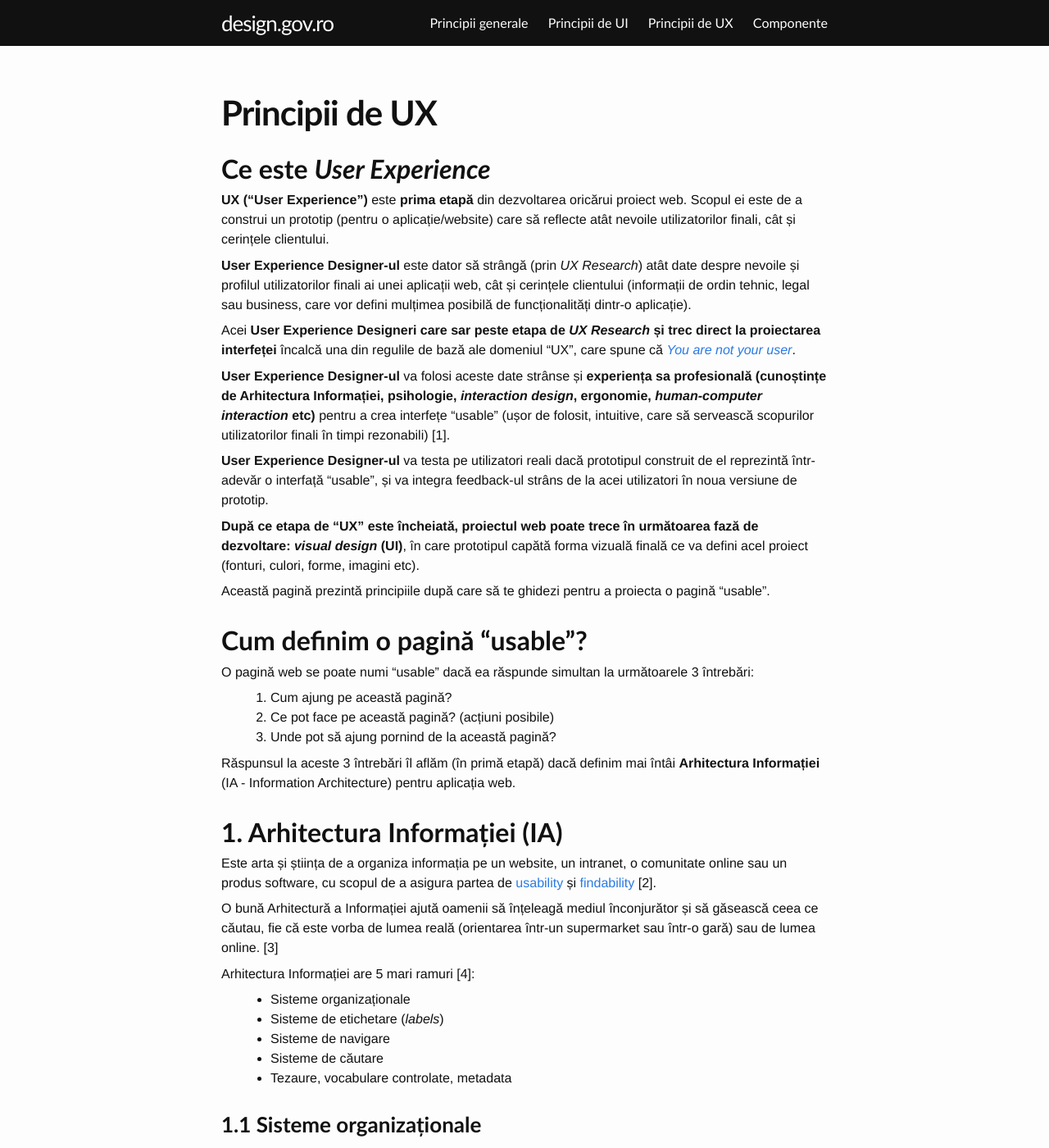
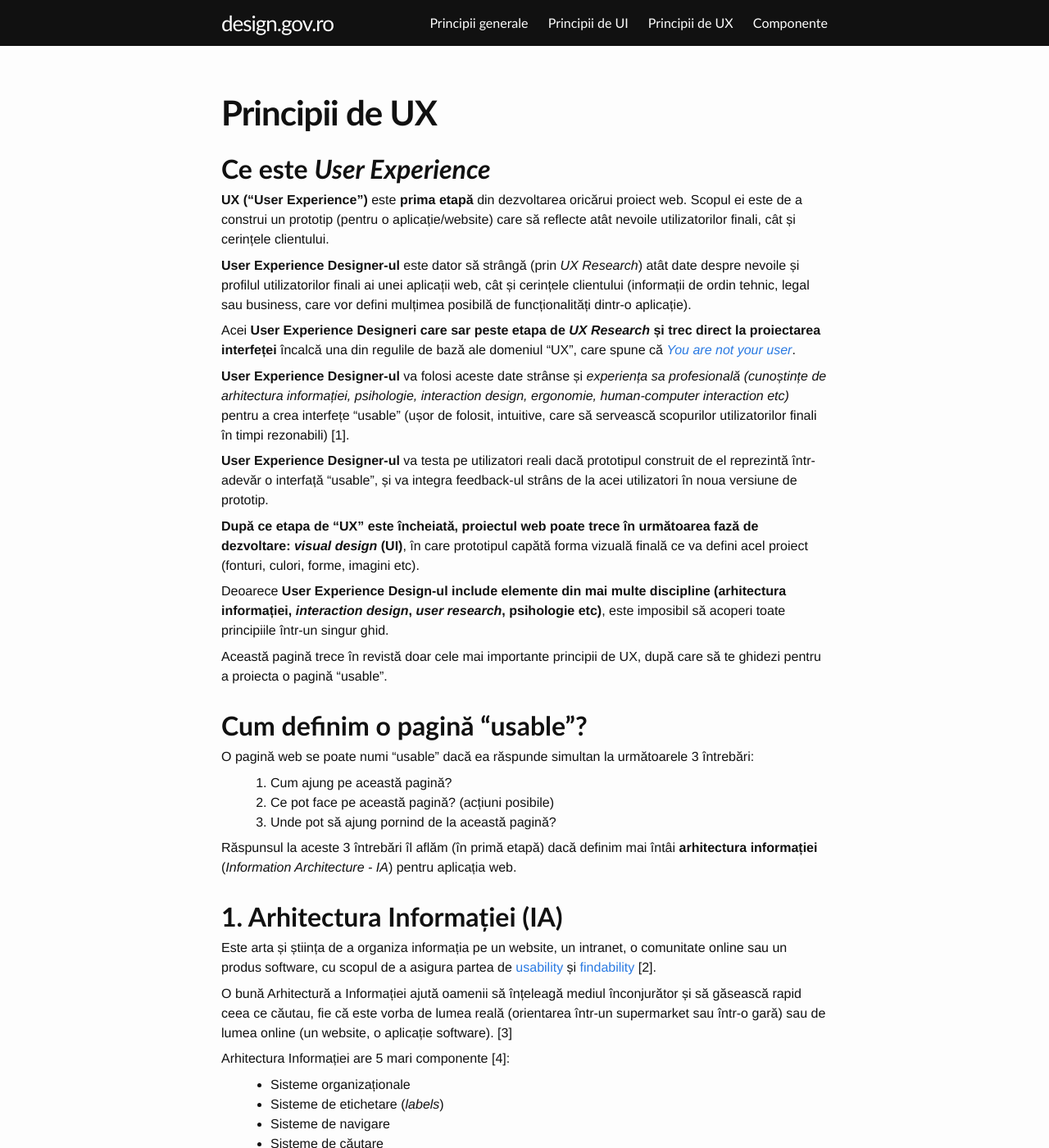
Before and after one commit to gov-ithub/govro-design, a Jekyll site: the page built from 3-ux.md, in a window 1280 px wide and 1400 px high. Shown: the whole window at 82% size. Built offline with Jekyll 4.4.1, drawn with Linux system fonts in a browser that asks for light colours.

Commit message:
Scurtă actualizare a introducerii în UX

```diff
--- a/3 - ux.md
+++ b/3-ux.md
@@ -14,17 +14,18 @@ cât și cerințele clientului (informații de ordin tehnic, legal sau business,
 Acei **User Experience Designeri care sar peste etapa de _UX Research_ și trec direct la proiectarea interfeței** încalcă una din regulile de bază ale domeniul "UX",
 care spune că [_You are not your user_](http://uxmyths.com/post/715988395/myth-you-are-like-your-users).
 
-**User Experience Designer-ul** va folosi aceste date strânse și **experiența sa profesională (cunoștințe de Arhitectura Informației,
-psihologie, _interaction design_, ergonomie, _human-computer interaction_ etc)** pentru a crea interfețe "usable"
+**User Experience Designer-ul** va folosi aceste date strânse și _experiența sa profesională (cunoștințe de arhitectura informației,
+psihologie, interaction design, ergonomie, human-computer interaction etc)_ pentru a crea interfețe "usable"
 (ușor de folosit, intuitive, care să servească scopurilor utilizatorilor finali în timpi rezonabili) [1].
 
 **User Experience Designer-ul** va testa pe utilizatori reali dacă prototipul construit de el reprezintă într-adevăr o interfață "usable",
 și va integra feedback-ul strâns de la acei utilizatori în noua versiune de prototip.
 
-**După ce etapa de "UX" este încheiată, proiectul web poate trece în următoarea fază de dezvoltare: _visual design_ (UI)**, în care prototipul
-capătă forma vizuală finală ce va defini acel proiect (fonturi, culori, forme, imagini etc).
+**După ce etapa de "UX" este încheiată, proiectul web poate trece în următoarea fază de dezvoltare: _visual design_ (UI)**, în care prototipul capătă forma vizuală finală ce va defini acel proiect (fonturi, culori, forme, imagini etc).
 
-Această pagină prezintă principiile după care să te ghidezi pentru a proiecta o pagină "usable".
+Deoarece **User Experience Design-ul include elemente din mai multe discipline (arhitectura informației, _interaction design_, _user research_, psihologie etc)**, este imposibil să acoperi toate principiile într-un singur ghid.
+
+Această pagină trece în revistă doar cele mai importante principii de UX, după care să te ghidezi pentru a proiecta o pagină "usable".
 
 ## Cum definim o pagină "usable"?
 O pagină web se poate numi "usable" dacă ea răspunde simultan la următoarele 3 întrebări:
@@ -33,16 +34,14 @@ O pagină web se poate numi "usable" dacă ea răspunde simultan la următoarele
 2. Ce pot face pe această pagină? (acțiuni posibile)
 3. Unde pot să ajung pornind de la această pagină?
 
-Răspunsul la aceste 3 întrebări îl aflăm (în primă etapă) dacă definim mai întâi **Arhitectura Informației** (IA - Information Architecture) pentru aplicația web.
+Răspunsul la aceste 3 întrebări îl aflăm (în primă etapă) dacă definim mai întâi **arhitectura informației** (_Information Architecture - IA_) pentru aplicația web.
 
 ## 1. Arhitectura Informației (IA)
-Este arta și știința de a organiza informația pe un website, un intranet, o comunitate online sau un produs software, cu scopul de a asigura
-partea de [usability](https://en.wikipedia.org/wiki/Usability) și [findability](https://en.wikipedia.org/wiki/Findability) [2].
+Este arta și știința de a organiza informația pe un website, un intranet, o comunitate online sau un produs software, cu scopul de a asigura partea de [usability](https://en.wikipedia.org/wiki/Usability) și [findability](https://en.wikipedia.org/wiki/Findability) [2].
 
-O bună Arhitectură a Informației ajută oamenii să înțeleagă mediul înconjurător și să găsească ceea ce căutau, fie că este vorba de lumea reală
-(orientarea într-un supermarket sau într-o gară) sau de lumea online. [3]
+O bună Arhitectură a Informației ajută oamenii să înțeleagă mediul înconjurător și să găsească rapid ceea ce căutau, fie că este vorba de lumea reală (orientarea într-un supermarket sau într-o gară) sau de lumea online (un website, o aplicație software). [3]
 
-Arhitectura Informației are 5 mari ramuri [4]:
+Arhitectura Informației are 5 mari componente [4]:
 * Sisteme organizaționale
 * Sisteme de etichetare (_labels_)
 * Sisteme de navigare
```
